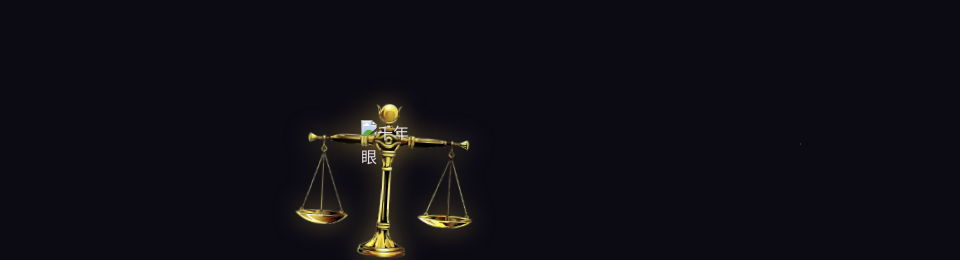
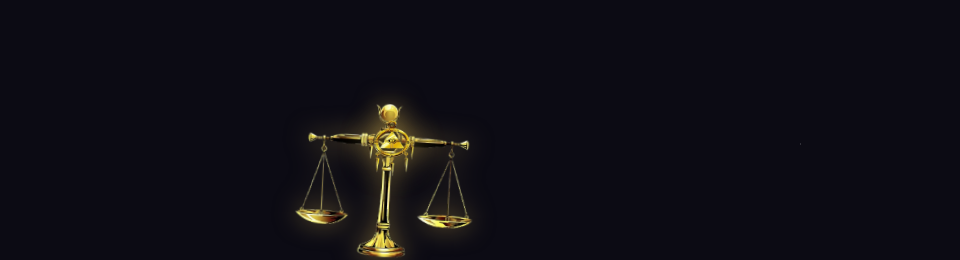
Before and after one commit to qiuqiu-com/tarot-app, a plain HTML site: page index.html in a window 1280 px wide. Shown: the top 260 px of the page, without its empty margins (249-1209 px from the left). Drawn offline with Linux system fonts and the light colour scheme.

Commit message:
🐛 修复eye引用：jpg→png

```diff
--- a/index.html
+++ b/index.html
@@ -17,7 +17,7 @@
         <div class="logo-container">
             <div class="logo-scale-wrap">
                 <img src="images/scale.png" class="logo-scale" alt="千年秤"/>
-                <img src="images/eye.jpg" class="logo-eye" alt="千年眼"/>
+                <img src="images/eye.png" class="logo-eye" alt="千年眼"/>
             </div>
             <div class="logo-title">塔罗</div>
             <div class="logo-tagline">命运注视着你，但他无法将我们控制</div>
```
